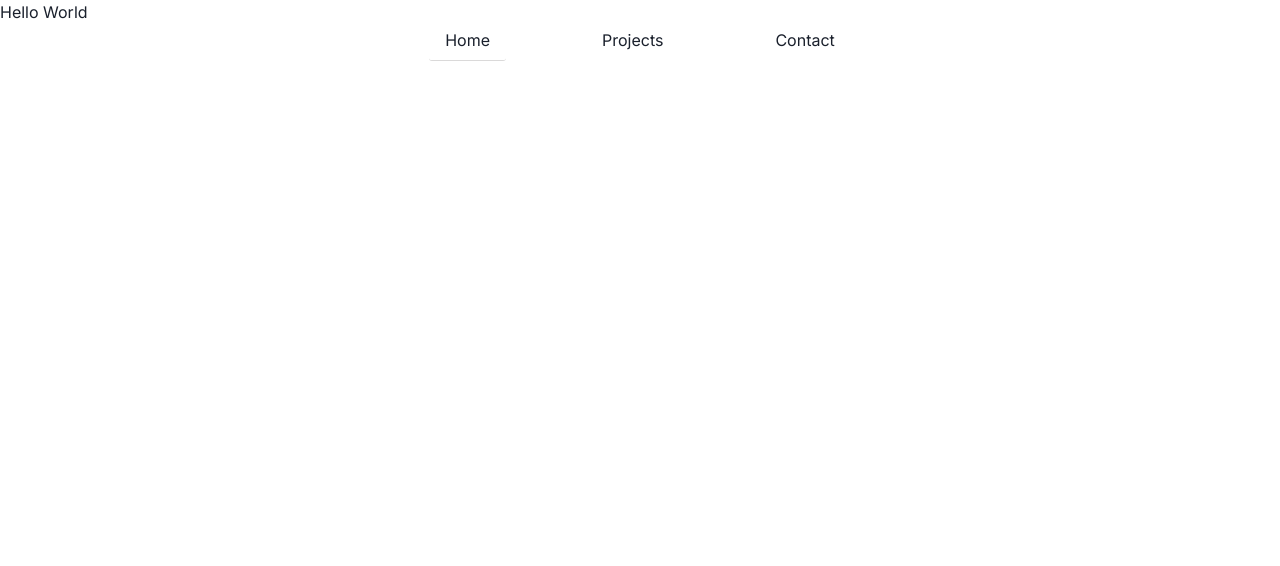
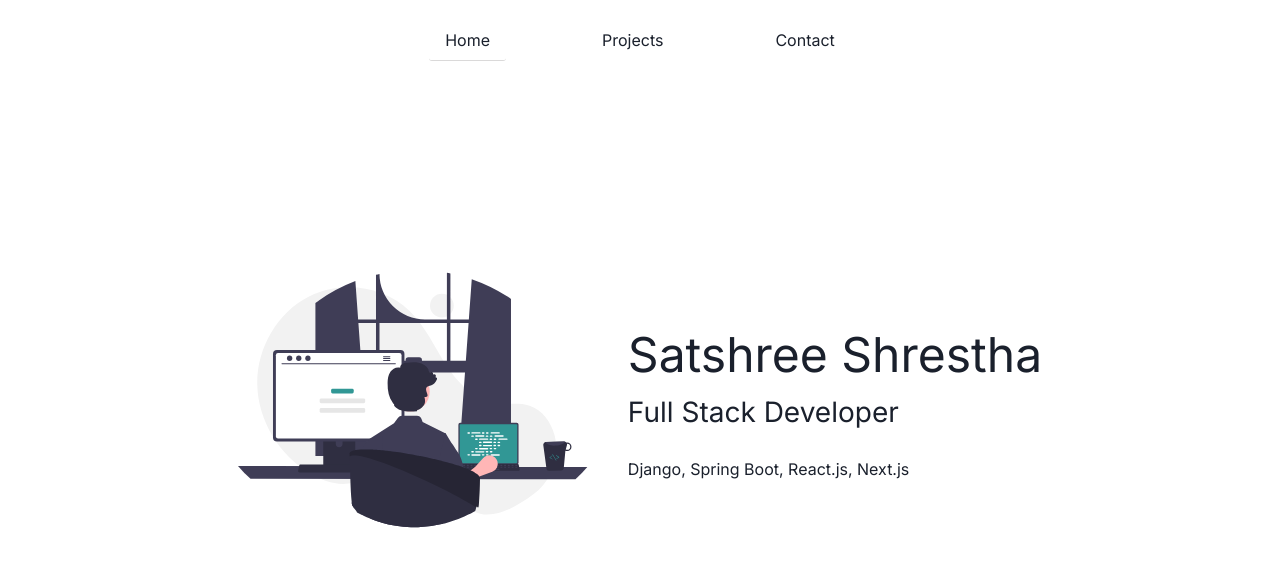
Before and after one commit to satshree/portfolio, a React (Vite) app: page / in a window 1280 px wide. Shown: the top 566 px of the page. Built offline with nearby package versions, Linux system fonts and the light colour scheme.

Commit message:
home page

```diff
--- /dev/null
+++ b/src/pages/Home/home.module.css
@@ -0,0 +1,15 @@
+.home-page {
+  height: 100vh;
+}
+
+.main-title {
+  font-size: 48px;
+}
+
+.title {
+  font-size: 28px;
+}
+
+.details {
+  margin-left: 2.5rem;
+}
--- a/src/pages/Home/home.tsx
+++ b/src/pages/Home/home.tsx
@@ -1,7 +1,25 @@
-import React from "react";
+import { Flex, Image } from "@chakra-ui/react";
+
+import img from "../../assets/coding.svg";
+import style from "./home.module.css";
 
 function Home() {
-  return <div>Hello World</div>;
+  return (
+    <div
+      className={`center ${style["home-page"]}`}
+      style={{ flexDirection: "column" }}
+    >
+      <Flex alignItems="center">
+        <Image src={img} alt="coding" boxSize="350px" />
+        <div className={style.details}>
+          <div className={style["main-title"]}>Satshree Shrestha</div>
+          <div className={style.title}>Full Stack Developer</div>
+          <br />
+          <div>Django, Spring Boot, React.js, Next.js</div>
+        </div>
+      </Flex>
+    </div>
+  );
 }
 
 export default Home;
```
Also changed, not shown: src/assets/coding.svg (added).
